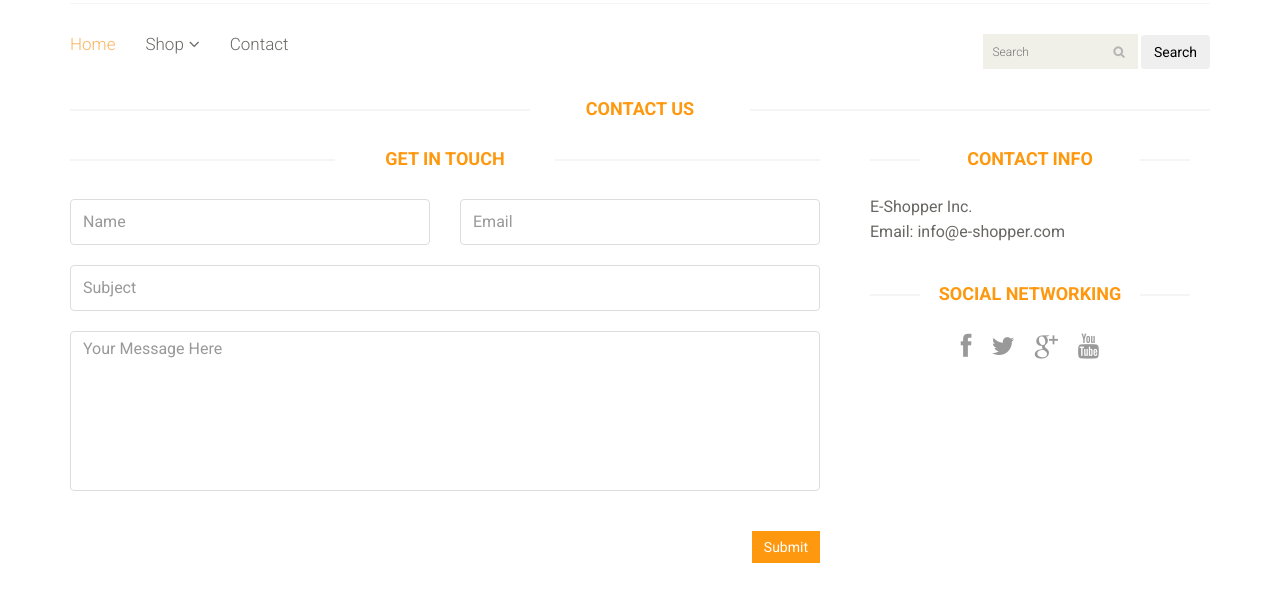
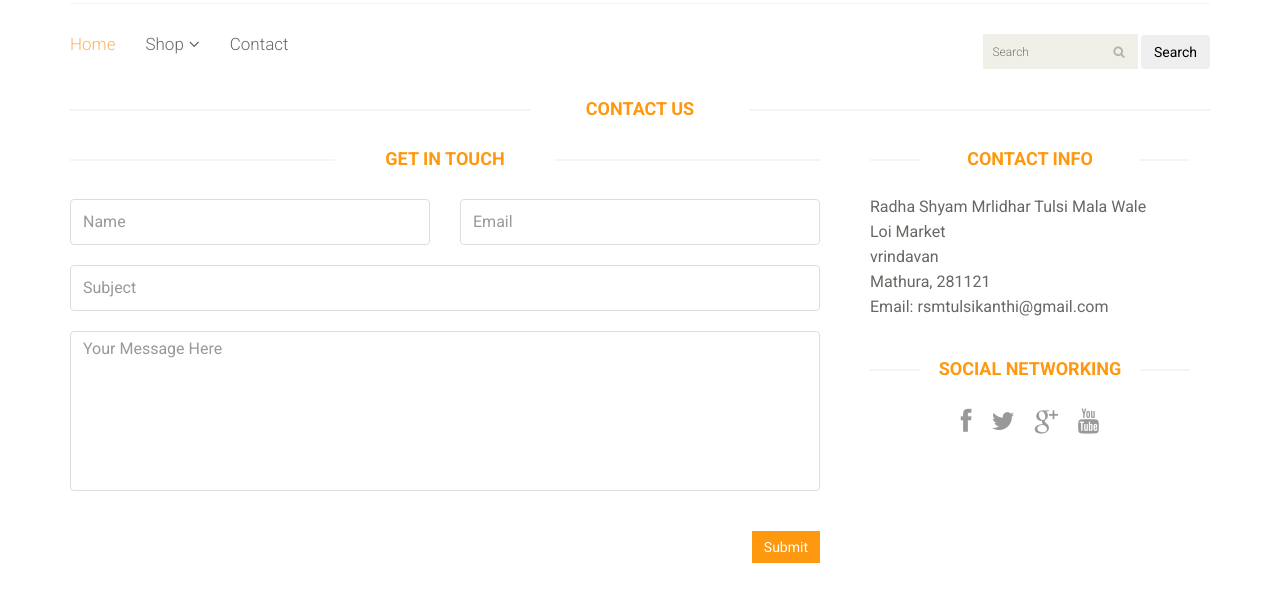
Before and after one commit to Sparsagr/Test_Ecom_2, a Django app: page /contactus in a window 1280 px wide. Shown: the part 164-761 px from the top of the page. Run offline with Django 4.2, Linux system fonts and the light colour scheme.

Commit message:
final commit

```diff
--- a/templates/core/contact-us.html
+++ b/templates/core/contact-us.html
@@ -37,12 +37,15 @@
 	    			<div class="contact-info">
 	    				<h2 class="title text-center">Contact Info</h2>
 	    				<address>
-	    					<p>E-Shopper Inc.</p>
+	    					<p>Radha Shyam Mrlidhar Tulsi Mala Wale</p>
+							<p>Loi Market</p>
+							<p>vrindavan</p>
+							<p>Mathura, 281121</p>
 							<!-- <p>935 W. Webster Ave New Streets Chicago, IL 60614, NY</p>
 							<p>Newyork USA</p>
 							<p>Mobile: +2346 17 38 93</p>
 							<p>Fax: 1-714-252-0026</p> -->
-							<p>Email: info@e-shopper.com</p>
+							<p>Email: rsmtulsikanthi@gmail.com</p>
 	    				</address>
 	    				<div class="social-networks">
 	    					<h2 class="title text-center">Social Networking</h2>
```
